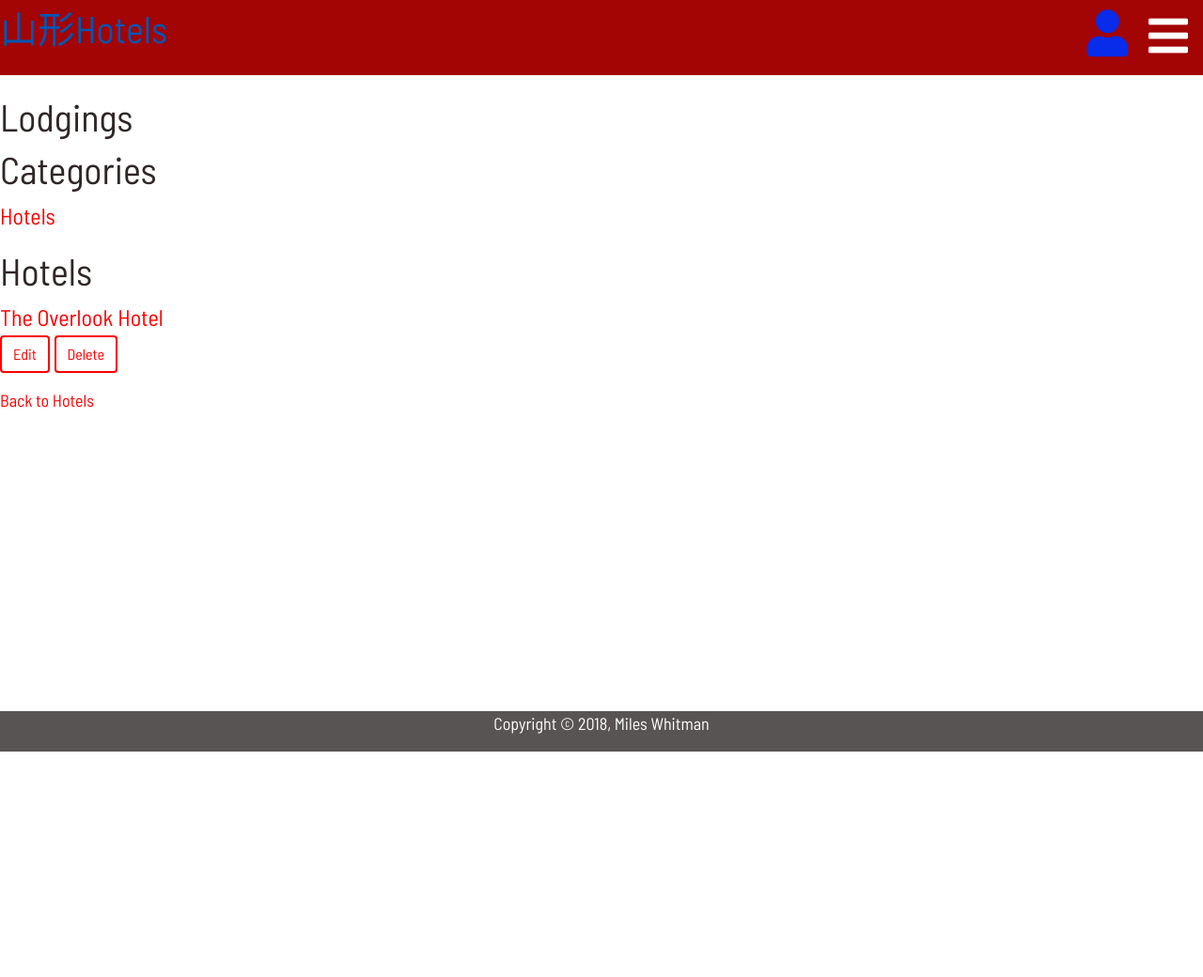
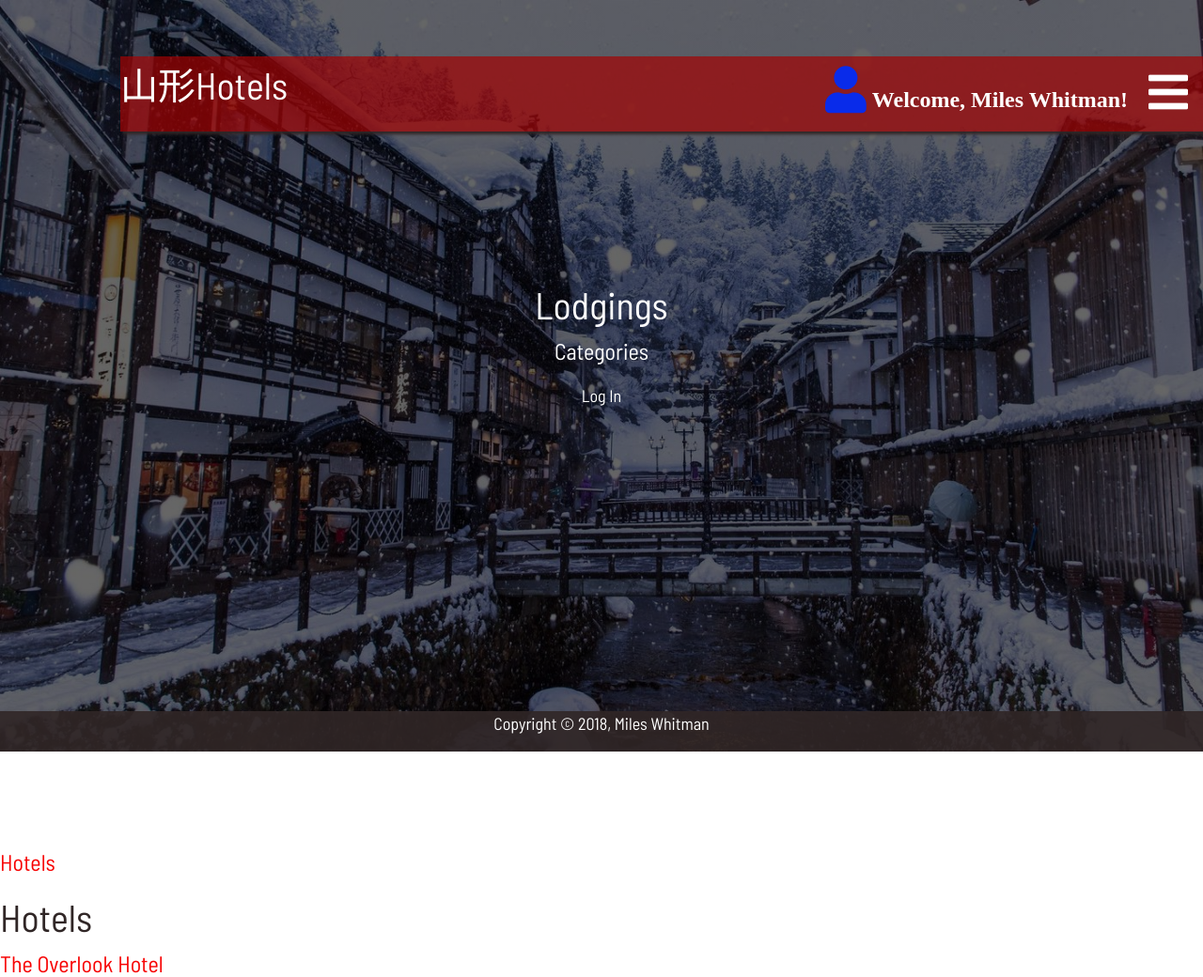
Before and after one commit to mwhitman189/hotel-catalog, a Flask app: page / in a window 1280 px wide. Shown: the top 1040 px of the page at 94% size. Before the commit the page ends 800 px from the top, so only its background shows below. Run offline with Flask 2, Linux system fonts and the light colour scheme; a user stored in the database is signed in; some libraries are stand-ins or nearby versions; some web fonts are replaced.

Commit message:
Add background img & transparency

```diff
--- a/static/css/style.css
+++ b/static/css/style.css
@@ -54,11 +54,13 @@ input {
   justify-content: space-between; }
 
 .hdr {
-  background-color: #a30404;
+  background-color: rgba(163, 4, 4, 0.7);
+  box-shadow: 3px 3px 3px #302626;
   height: 80px;
   position: fixed;
   top: 0;
-  width: 100%; }
+  width: 100%;
+  z-index: 11; }
 
 .hdr-brand {
   color: #fff;
@@ -67,8 +69,15 @@ input {
   white-space: nowrap; }
 
 .hdr-navbar {
+  background-color: rgba(48, 38, 38, 0.9);
   height: 100%; }
+  .hdr-navbar .hdr-icon {
+    border: 0;
+    position: absolute;
+    right: 0;
+    top: 0; }
   .hdr-navbar a {
+    border-bottom: 1px solid #595454;
     color: #fff;
     display: none;
     float: left;
@@ -85,6 +94,10 @@ input {
       text-decoration: none; }
     .hdr-navbar a:last-child {
       display: block; }
+
+.hdr-user-link .hdr-text {
+  color: #fff;
+  font-size: 1.5rem; }
 
 .hdr-user-link .far {
   color: #fff; }
@@ -107,8 +120,6 @@ input {
     float: none;
     text-align: left; }
   .hdr-navbar.responsive:hover {
-    background-color: #302626;
-    color: #fff;
     text-decoration: none; }
   .hdr-navbar.responsive .hdr-icon {
     background-color: #a30404;
@@ -119,7 +130,7 @@ input {
       color: #302626; }
 
 .ftr {
-  background-color: #595454;
+  background-color: rgba(48, 38, 38, 0.9);
   bottom: 0;
   position: fixed;
   width: 100%;
@@ -129,6 +140,29 @@ input {
     font-size: 18px;
     text-align: center; }
 
-.hdr-navbar a.is-active {
-  background-color: #302626;
-  color: #fff; }
+.signin-btn {
+  position: absolute;
+  left: 50%;
+  top: 50%;
+  width: 150px; }
+
+@media screen and (min-width: 600px) {
+  .hero-image {
+    background-image: linear-gradient(rgba(0, 0, 0, 0.6), rgba(0, 0, 0, 0.6)), url("/static/img/ginzan.jpeg");
+    background-position: center;
+    background-repeat: no-repeat;
+    background-size: cover;
+    height: 100vh;
+    position: relative;
+    width: 100%; }
+    .hero-image .hero-text {
+      color: #fff;
+      position: relative;
+      text-align: center;
+      top: 300px; }
+      .hero-image .hero-text a {
+        color: #fff; }
+  .hdr {
+    right: 0;
+    top: 60px;
+    width: 90%; } }
--- a/static/scss/style.scss
+++ b/static/scss/style.scss
@@ -96,11 +96,13 @@ input {
 
 // hdr = header
 .hdr {
-  background-color: $color-2;
+  background-color: rgba($color-2, .7);
+  box-shadow: 3px 3px 3px $color-4;
   height: 80px;
   position: fixed;
   top: 0;
   width: 100%;
+  z-index: 11;
 }
 
 .hdr-brand {
@@ -111,9 +113,18 @@ input {
 }
 
 .hdr-navbar {
+  background-color: rgba($color-4, .9);
   height: 100%;
+
+  .hdr-icon {
+    border: 0;
+    position: absolute;
+    right: 0;
+    top: 0;
+  }
   // Style the links inside the navigation bar
   a {
+    border-bottom: 1px solid $color-6;
     color: $color-1;
     display: none;
     float: left;
@@ -141,6 +152,11 @@ input {
 }
 
 .hdr-user-link {
+  .hdr-text {
+    color: $color-1;
+    font-size: $font-size-two;
+  }
+
   .far {
     color: $color-1;
   }
@@ -169,8 +185,6 @@ input {
   }
 
   &:hover {
-    background-color: $color-4;
-    color: $color-1;
     text-decoration: none;
   }
 
@@ -186,8 +200,9 @@ input {
   }
 }
 
+// ftr = footer
 .ftr {
-  background-color: $color-6;
+  background-color: rgba($color-4, .9);
   bottom: 0;
   position: fixed;
   width: 100%;
@@ -200,16 +215,45 @@ input {
   }
 }
 
+.signin-btn {
+  position: absolute;
+  left: 50%;
+  top: 50%;
+  width: 150px;
+}
 // ************************************
 // State Rules ************************
 // ************************************
-.hdr-navbar {
-  // Style the links inside the navigation bar
-  a.is-active {
-    background-color: $color-4;
-    color: $color-1;
+
+@media screen and (min-width: 600px) {
+  .hero-image {
+    background-image: linear-gradient(rgba(0, 0, 0, 0.6), rgba(0, 0, 0, 0.6)), url("/static/img/ginzan.jpeg");
+    background-position: center;
+    background-repeat: no-repeat;
+    background-size: cover;
+    height: 100vh;
+    position: relative;
+    width: 100%;
+
+    .hero-text {
+      color: $color-1;
+      position: relative;
+      text-align: center;
+      top: 300px;
+
+      a {
+        color: $color-1;
+      }
+    }
+  }
+
+  .hdr {
+    right: 0;
+    top: 60px;
+    width: 90%;
   }
 }
+
 // ************************************
 // Theme Rules ************************
 // ************************************
--- a/templates/base.html
+++ b/templates/base.html
@@ -21,6 +21,13 @@
     </head>
 
     <body>
+        <div class="hero-image">
+          <div class="hero-text">
+            <h1>Lodgings</h1>
+            <p>Categories</p>
+            <a href="{{ url_for('showLogin') }}"><span class="glyphicon glyphicon-user"></span>Log In</a>
+          </div>
+        </div>
         {% block header %}
         {% endblock %}
 
--- a/templates/header.html
+++ b/templates/header.html
@@ -5,9 +5,9 @@
     <div class="lay-flex-container">
         <a class="hdr-brand fl" href="#">山形Hotels</a>
         {% if 'username' not in session %}
-        <a class="hdr-user-link" href="{{ url_for('showLogin') }}"><i class="far fa-user"></i></a>
+        <a class="hdr-user-link" href="{{ url_for('showLogin') }}"><i class="far fa-user"><span class="hdr-text"> Log In</span></i></a>
         {% else %}
-        <a class="hdr-user-link" href="#"><i class="fas fa-user"></i></a>
+        <a class="hdr-user-link" href="#"><i class="fas fa-user"><span class="hdr-text"> Welcome, {{ session.username }}!</span></i></a>
         {% endif %}
         <div class="hdr-nav">
             <nav class="hdr-navbar" id="hdrNavbar">
--- a/templates/list_hotels.html
+++ b/templates/list_hotels.html
@@ -1,7 +1,9 @@
 {% extends 'header.html' %}
+
 {% block head %}
 <meta name="Description" content="List all of the recommended hotels in Yamagata City, Japan.">
 {% endblock %}
+
 {% block body %}
 {% with messages = get_flashed_messages()%}
     {% if messages %}
@@ -12,8 +14,7 @@
     </ul>
     {% endif %}
 {% endwith %}
-<h1 class="page-title heading">Lodgings</h1>
-<h2 class="subtitle">Categories</h2>
+
 <div class="main-div">
     <ul>
         {% for hotel in hotels_by_category %}
@@ -31,7 +32,7 @@
     <ul>
     {% for hotel in hotels %}
         <li>
-            <a class="hotel name img" href="{{ url_for('showHotel', hotel_id=hotel.id) }}" title="{{ hotel.name }}"><span class="img" {% if hotel.picture %}style="background-image:url('{{ hotel.picture }}');"{% else %}style="background-image:url('/static/img/Ic_hotel_48px.svg');"{% endif %}></span>
+            <a class="hotel name img" href="{{ url_for('showHotel', hotel_id=hotel.id) }}" title="{{ hotel.name }}"><span class="img" {% if hotel.picture %}style="background-image:url('{{ hotel.picture }}');"{% else %}style="background-image:url('/static/img/Ichotels_hotel_48px.svg');"{% endif %}></span>
             </a>
             <a class="hotel name-text" href="{{ url_for('showHotel', hotel_id=hotel.id) }}" title="Show {{ hotel.name }}">{{ hotel.name }}</a>
         </li>
```
Also changed, not shown: templates/public_list_hotels.html (+3 -4 lines), HotelsProject.py (renamed from views.py), static/img/ginzan.jpeg (added).
